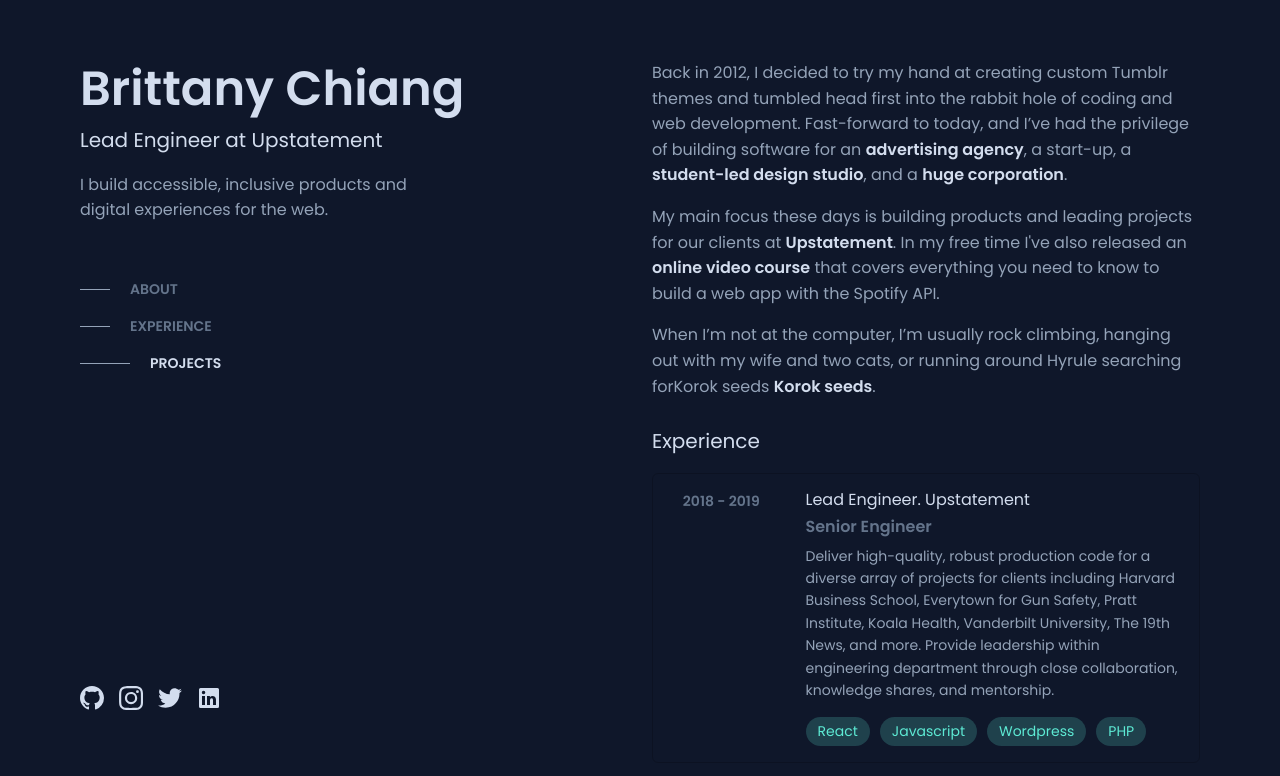
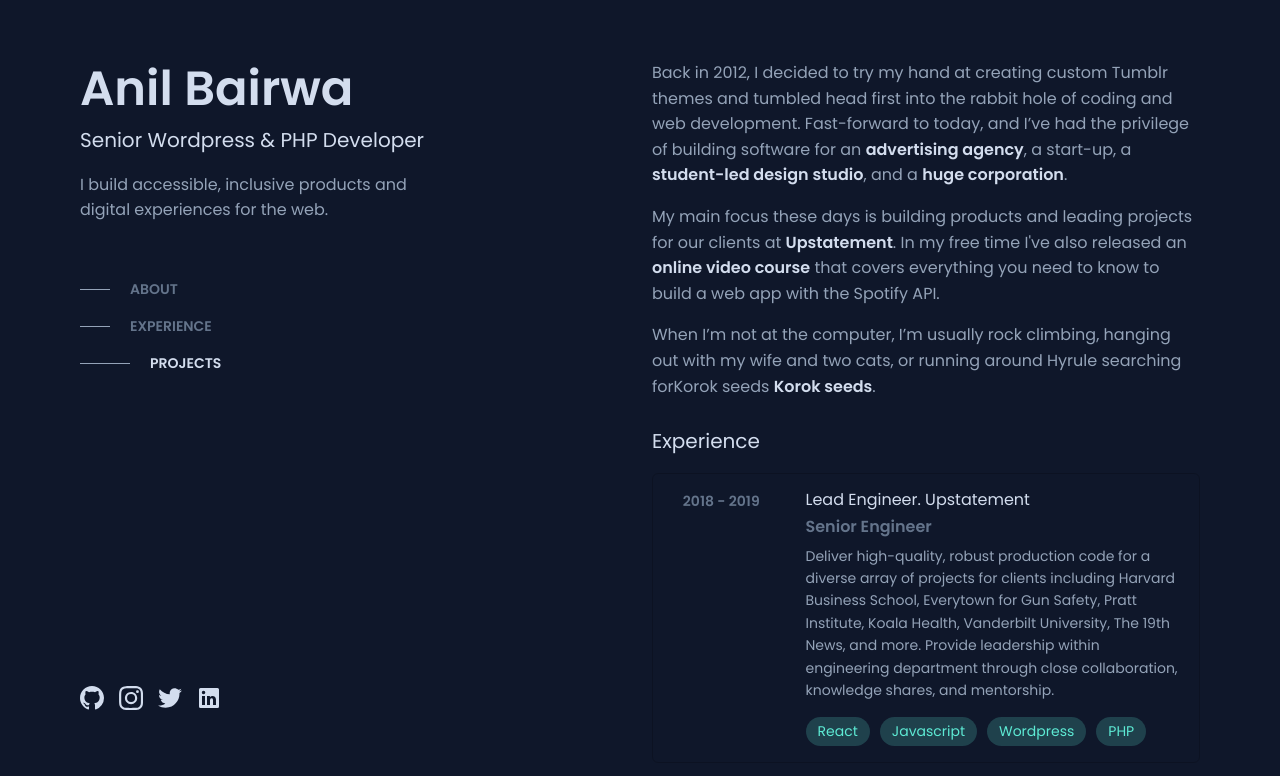
Before and after one commit to anilaj101/portfolio, a plain HTML site: page index.html in a window 1280 px wide. Shown: the top 776 px of the page. Drawn offline with nearby package versions, Linux system fonts and the light colour scheme.

Commit message:
change title & heading

```diff
--- a/index.html
+++ b/index.html
@@ -5,7 +5,7 @@
     <meta charset="utf-8">
     <meta name="viewport" content="width=device-width, initial-scale=1">
     <link href="https://cdn.jsdelivr.net/npm/bootstrap@5.3.0-alpha3/dist/css/bootstrap.min.css" rel="stylesheet">
-    <title>Test</title>
+    <title>Anil Bairwa || Portfolio</title>
     <style type="text/css">
     @import url('https://fonts.googleapis.com/css2?family=Poppins:wght@400;600;700&display=swap');
 
@@ -180,8 +180,8 @@
         <div class="row">
             <div class="col-lg-6 col-12 side-bar pb-lg-0 pb-4">
                 <div>
-                    <h1>Brittany Chiang</h1>
-                    <h2>Lead Engineer at Upstatement</h2>
+                    <h1>Anil Bairwa</h1>
+                    <h2>Senior Wordpress & PHP Developer</h2>
                     <p>I build accessible, inclusive products and<br> digital experiences for the web.</p>
                     <nav class="nav nav-pills flex-column mt-lg-5 mt-3">
                         <a class="nav-link active fs-14" href="#about"><span class="active-bar"></span> ABOUT</a>
```
